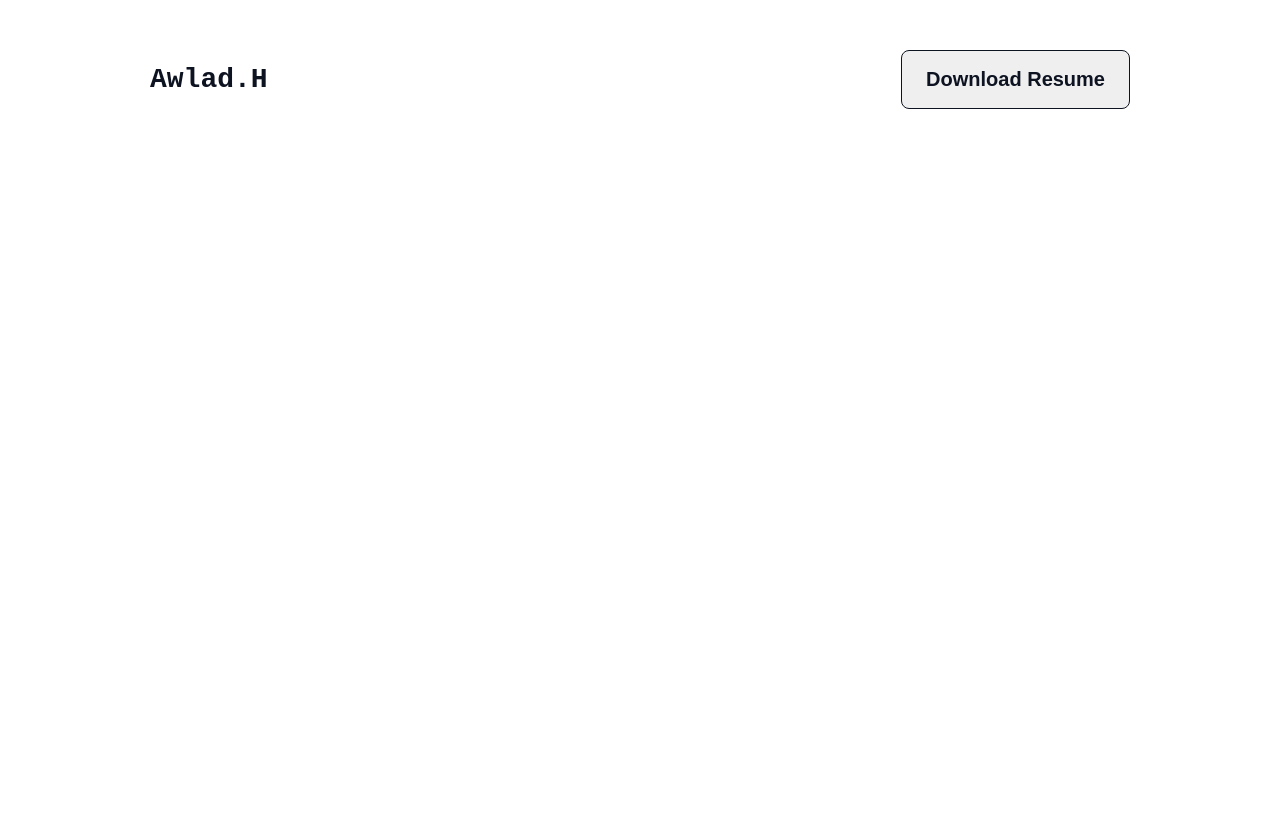
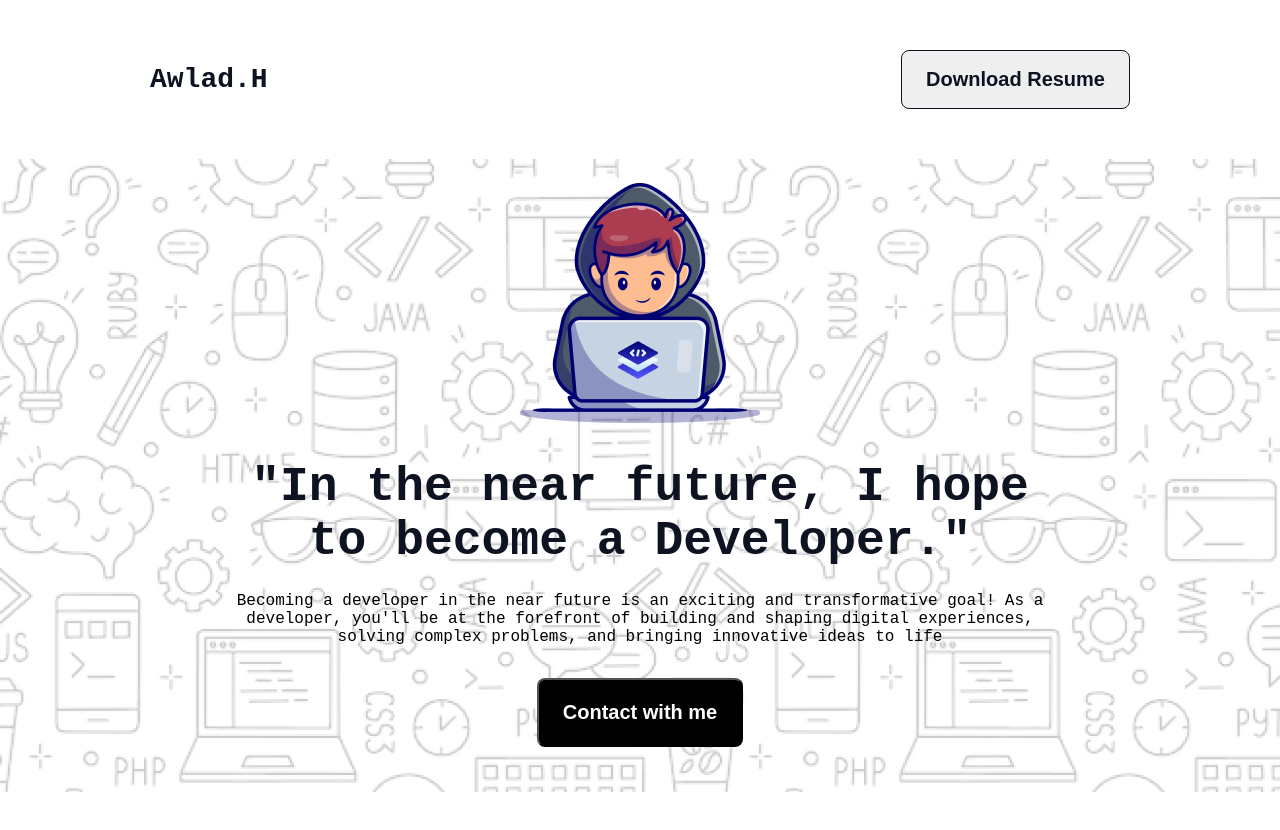
Before and after one commit to MHMIZAN09/Challenge-Begins, a plain HTML site: page index.html in a window 1280 px wide. Before the commit the page ends 800 px from the top, so only its background shows below. Drawn offline with Linux system fonts and the light colour scheme; a web font is replaced by a local one.

Commit message:
hero section added

```diff
--- a/index.html
+++ b/index.html
@@ -25,6 +25,16 @@
         <li><a href=""><button class="navbar-btn text-color">Download Resume</button></a></li>
       </ul>
     </nav>
+    <section class="hero">
+      <div class="hero-section">
+        <img class="hero-img" src="assets/Group.png" alt="">
+        <h1 class="hero-title text-color">"In the near future, I hope to become a Developer."</h1>
+        <p class="hero-description">Becoming a developer in the near future is an exciting and transformative goal! As
+          a developer, you'll be at the forefront of building and shaping digital experiences, solving complex problems,
+          and bringing innovative ideas to life</p>
+        <button class="hero-btn">Contact with me</button>
+      </div>
+    </section>
   </header>
   <!-- this is  main section  -->
   <main>
--- a/style/style.css
+++ b/style/style.css
@@ -45,3 +45,42 @@ nav li a {
   border-radius: 8px;
   border: 1px solid #0D1321;
 }
+
+/* hero section  */
+.hero {
+  background-image: url('../assets/Hero-bg.png');
+  text-align: center;
+
+}
+
+.hero-section {
+  margin: 24px 221px 45px 221px;
+}
+
+.hero-img {
+  margin-top: 24px;
+}
+
+.hero-title {
+  font-size: 48px;
+  font-weight: 800;
+  margin-top: 32px;
+}
+
+.hero-description {
+  font-size: 16px;
+  font-weight: 400;
+  margin-top: 24px;
+}
+
+.hero-btn {
+  font-size: 20px;
+  color: #fff;
+  background-color: black;
+  font-weight: 600;
+  padding: 21px 24px;
+  border-radius: 8px;
+  cursor: pointer;
+  margin-top: 32px;
+  margin-bottom: 45px;
+}
```
